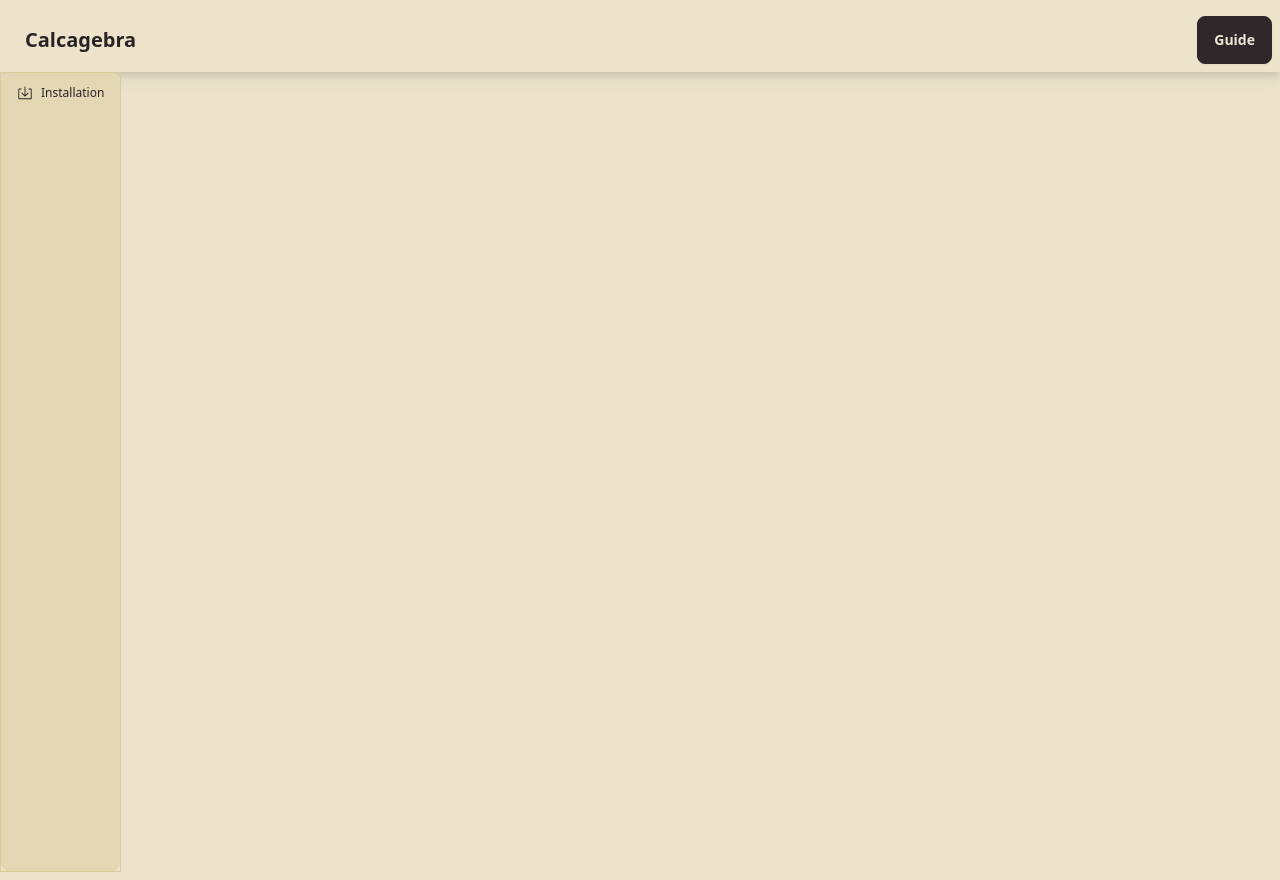
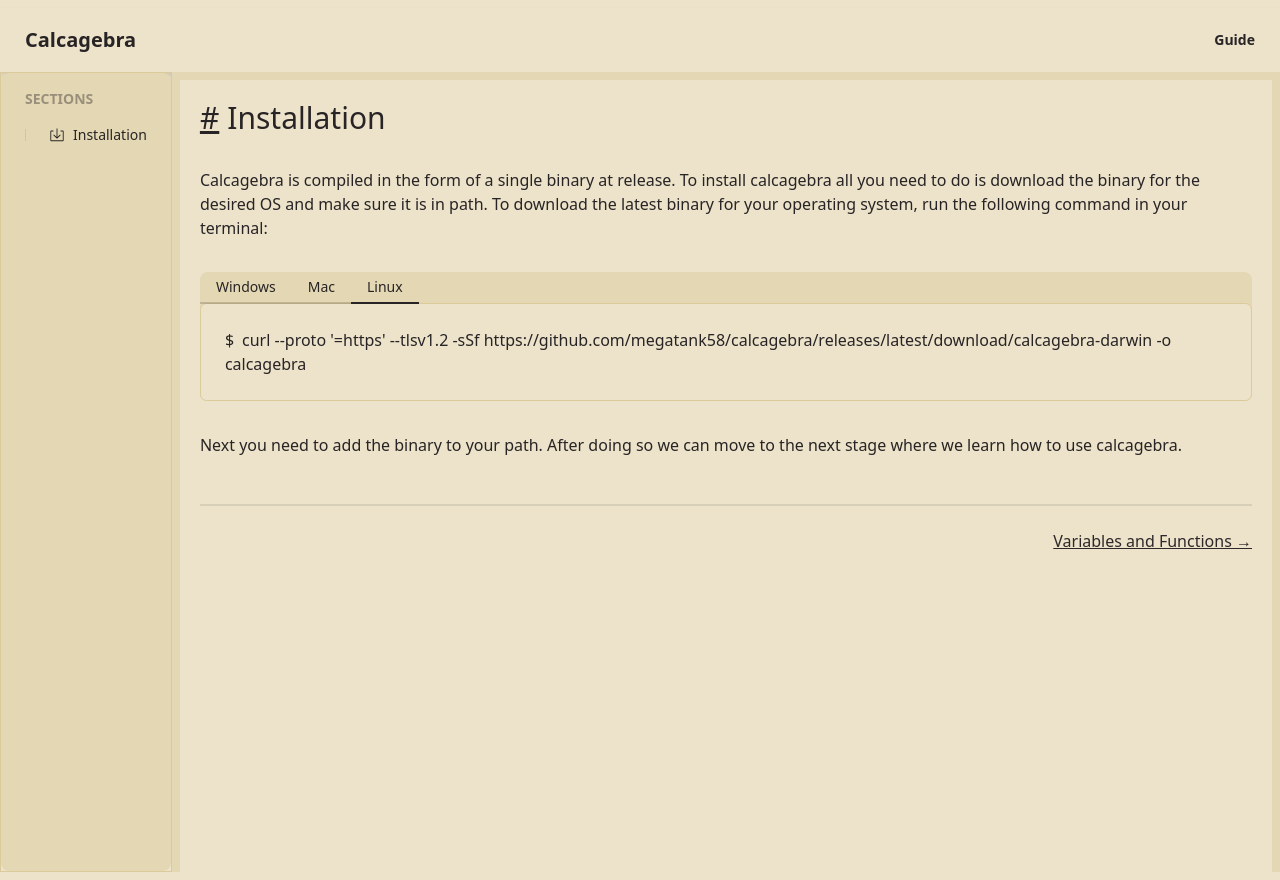
Before and after one commit to calcagebra/website, a SvelteKit app: page /guide/installation in a window 1280 px wide. Built offline with nearby package versions, Linux system fonts and the light colour scheme.

Commit message:
feat: installation page

```diff
--- a/src/routes/+layout.svelte
+++ b/src/routes/+layout.svelte
@@ -4,6 +4,6 @@
 
 <div class="navbar bg-base-100 drop-shadow-lg mt-2 max-h-8 animate-slidein [--slidein-delay:300ms] opacity-0">
 	<a href="/" class="btn btn-ghost text-xl">Calcagebra</a>
-	<a href="/guide" class="btn btn-neutral ml-auto rounded-lg">Guide</a>
+	<a href="/guide" class="btn btn-ghost ml-auto rounded-lg">Guide</a>
 </div>
 <slot />
--- a/src/routes/guide/+layout.svelte
+++ b/src/routes/guide/+layout.svelte
@@ -4,13 +4,16 @@
 
 <div class="drawer lg:drawer-open">
 	<input id="my-drawer-2" type="checkbox" class="drawer-toggle" />
-	<div class="drawer-content flex flex-col items-center justify-center">
+	<div class="drawer-content flex flex-col">
 		<slot />
-		<label for="my-drawer-2" class="btn btn-primary drawer-button lg:hidden">Open drawer</label>
+		<label for="my-drawer-2" class="btn btn-ghost drawer-button lg:hidden">Pages</label>
 	</div>
 	<div class="drawer-side border border-base-300">
 		<label for="my-drawer-2" aria-label="close sidebar" class="drawer-overlay"></label>
-		<ul class="menu menu-xs bg-base-200 rounded-lg w-full h-full">
+		<ul class="menu menu-md bg-base-200 rounded-lg w-full h-full">
+			<li>
+				<h2 class="menu-title">SECTIONS</h2>
+				<ul>
 					<li>
 						<a href="/guide/installation">
 							<svg xmlns="http://www.w3.org/2000/svg" class="w-4 h-4" viewBox="0 0 36 36"
@@ -28,5 +31,7 @@
 						</a>
 					</li>
 				</ul>
+			</li>
+		</ul>
 	</div>
 </div>
--- /dev/null
+++ b/src/routes/guide/+page.js
@@ -0,0 +1,5 @@
+import { redirect } from "@sveltejs/kit";
+
+export function load() {
+    redirect(302, '/guide/installation')
+}
--- a/src/routes/guide/installation/+page.svelte
+++ b/src/routes/guide/installation/+page.svelte
@@ -0,0 +1,50 @@
+<div class="bg-base-200 h-full">
+	<div class="m-2 p-5 bg-base-100 h-full">
+		<a href="#installation" class="text-3xl" id="installation"
+			><span class="link pr-2">#</span>Installation</a
+		>
+
+		<div class="my-2 py-6">
+			Calcagebra is compiled in the form of a single binary at release. To install calcagebra all
+			you need to do is download the binary for the desired OS and make sure it is in path. To
+			download the latest binary for your operating system, run the following command in your
+			terminal:
+
+			<div class="my-2 py-6">
+				<div role="tablist" class="tabs tabs-bordered bg-base-200 rounded-lg">
+					<input type="radio" name="my_tabs_2" role="tab" class="tab" aria-label="Windows" />
+					<div role="tabpanel" class="tab-content bg-base-100 border-base-300 rounded-box p-6">
+						$URL =
+						"https://github.com/megatank58/calcagebra/releases/latest/download/calcagebra.exe" $FILE
+						= "calcagebra.exe" Invoke-WebRequest $URL -OutFile $FILE
+					</div>
+
+					<input type="radio" name="my_tabs_2" role="tab" class="tab" aria-label="Mac" />
+					<div role="tabpanel" class="tab-content bg-base-100 border-base-300 rounded-box p-6">
+						<span inert class="pr-2">$</span>curl --proto '=https' --tlsv1.2 -sSf
+						https://github.com/megatank58/calcagebra/releases/latest/download/calcagebra-darwin -o
+						calcagebra
+					</div>
+
+					<input type="radio" name="my_tabs_2" role="tab" class="tab" aria-label="Linux" checked />
+					<div role="tabpanel" class="tab-content bg-base-100 border-base-300 rounded-box p-6">
+						<span inert class="pr-2">$</span>curl --proto '=https' --tlsv1.2 -sSf
+						https://github.com/megatank58/calcagebra/releases/latest/download/calcagebra-darwin -o
+						calcagebra
+					</div>
+				</div>
+			</div>
+
+			<span class="my-2 py-6"
+				>Next you need to add the binary to your path. After doing so we can move to the next stage
+				where we learn how to use calcagebra.</span
+			>
+		</div>
+		<div class="divider"></div>
+			<div class="ml-auto float-right">
+				<a href="/guide/variables-and-functions" class="link link-neutral"
+					>Variables and Functions →</a
+				>
+			</div>
+	</div>
+</div>
```
Lines whose indentation alone changed are shown as unchanged.
